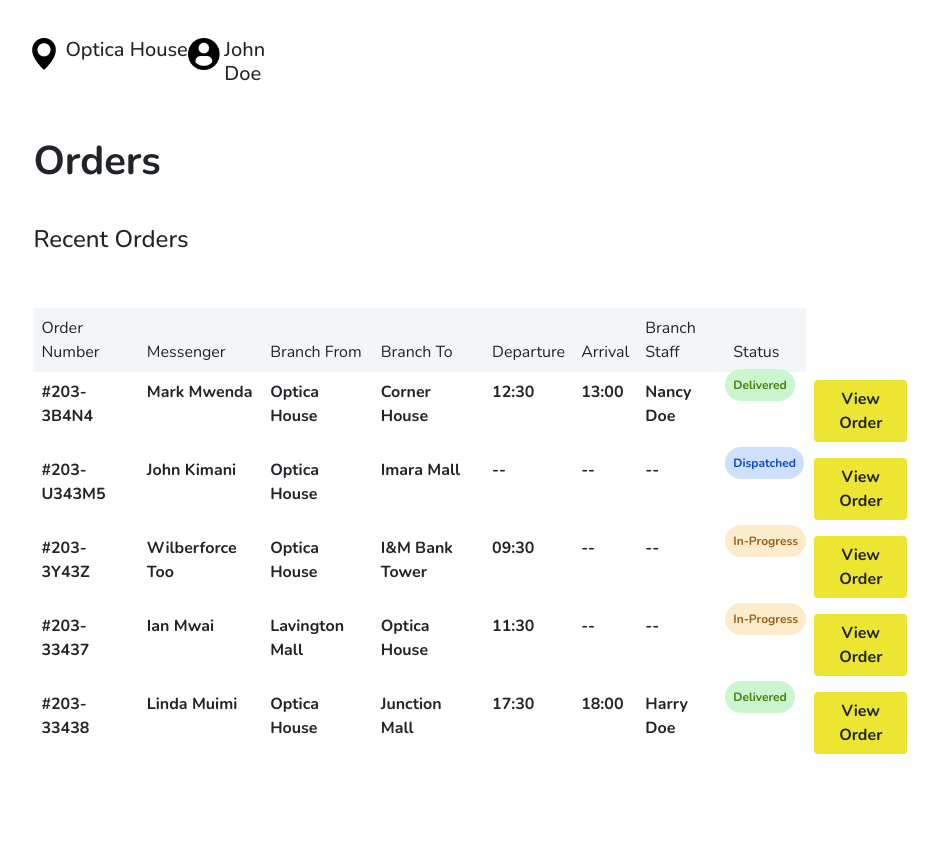
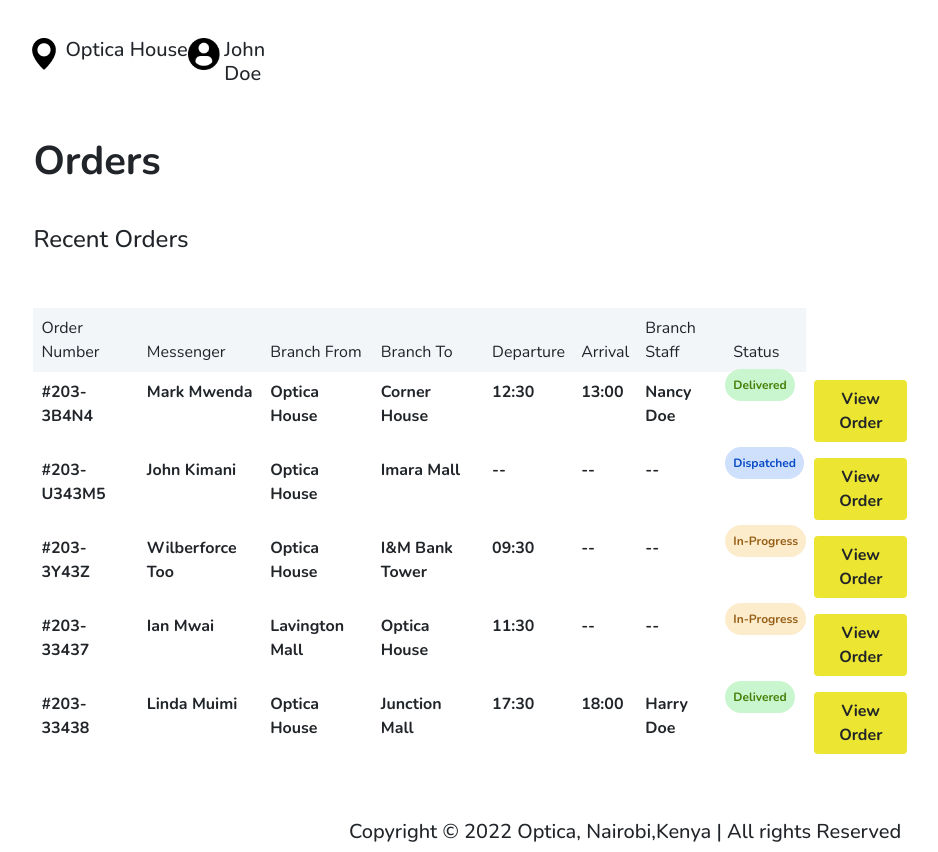
Before and after one commit to Optica-Brains/optica-frontend, an Angular app: page / in a window 1280 px wide. Shown: the top 852 px of the page, without its empty margins (15-953 px from the left). Before the commit the page ends 820 px from the top, so only its background shows below. Built offline with nearby package versions, Linux system fonts and the light colour scheme.

Commit message:
added copyright footer

```diff
--- a/src/app/orders-table/orders-table.component.html
+++ b/src/app/orders-table/orders-table.component.html
@@ -87,3 +87,7 @@
         </tbody>
     </table>
 </div>
+
+<footer>
+    <p class="h5 text-center">Copyright © 2022 Optica, Nairobi,Kenya | All rights Reserved</p>
+</footer>
```
